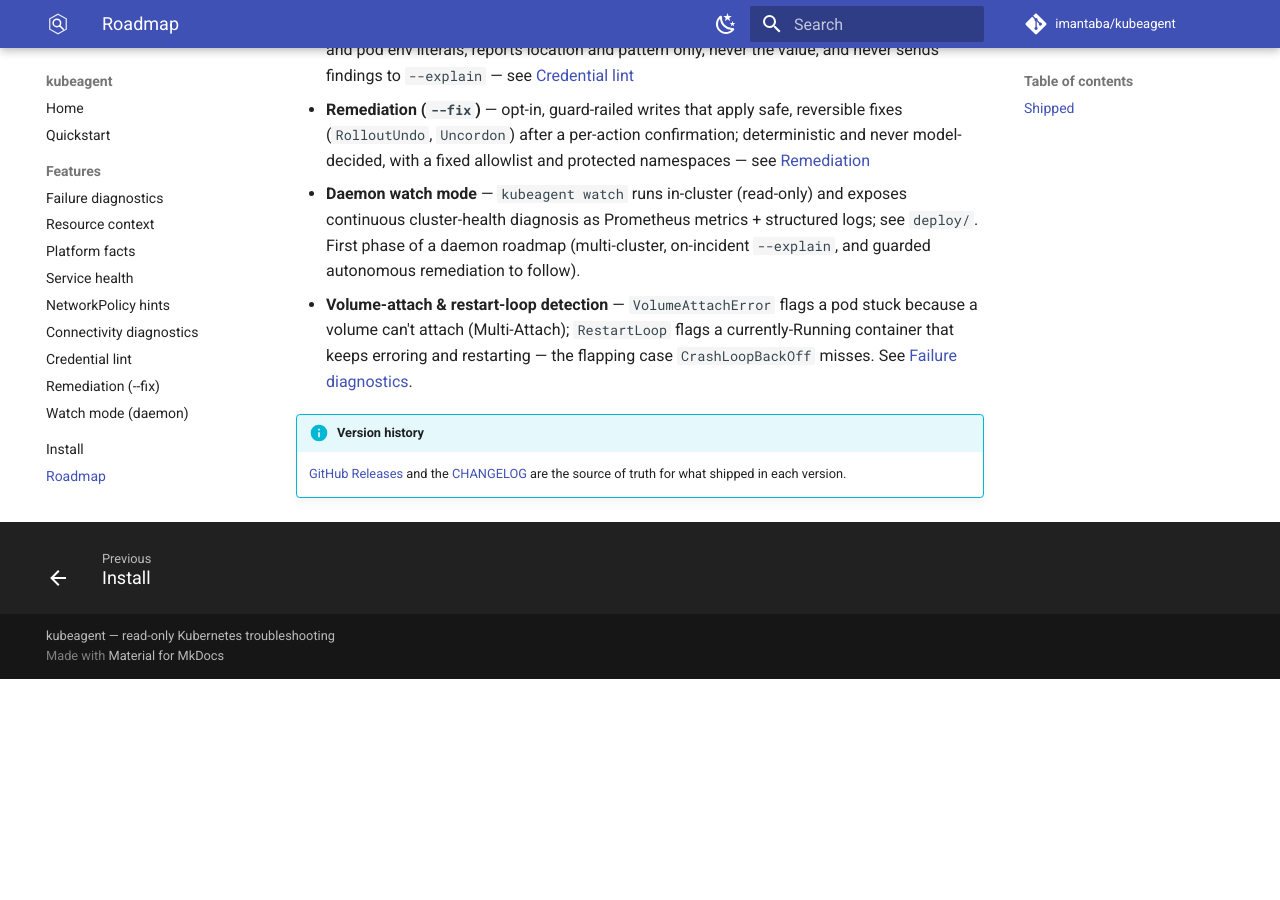
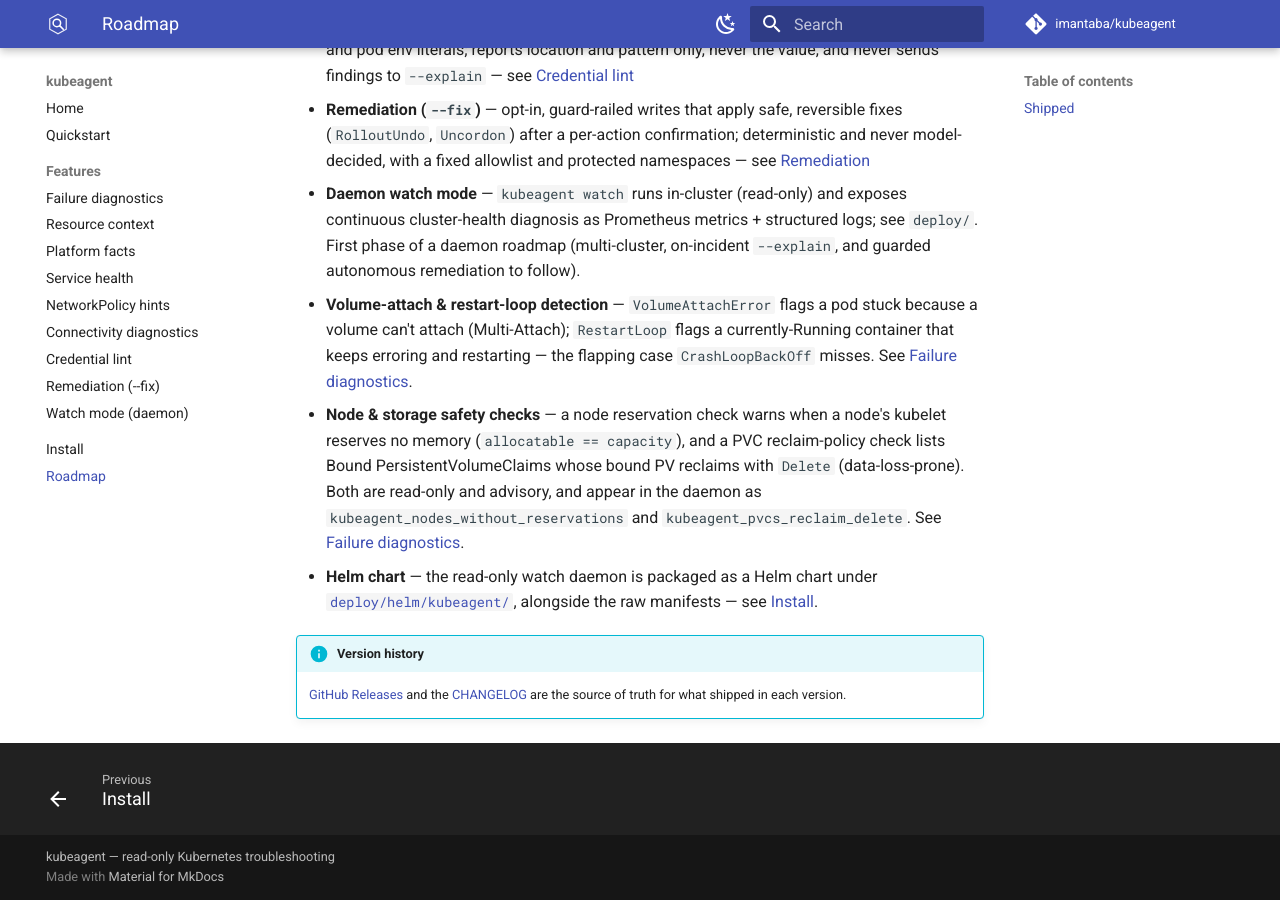
Before and after one commit to imantaba/kubeagent, an MkDocs documentation site: the page built from website/docs/roadmap.md, in a window 1280 px wide and 900 px high, scrolled down 761 px. Built offline with MkDocs 1.6.1 and Material for MkDocs 9.7.7, drawn with Linux system fonts in a browser that asks for light colours; comment, search, counter and statistics services are not loaded; before the commit the page ends 1440 px from its top, so only the background shows below that.

Commit message:
docs(website): add node/PVC checks and Helm chart to roadmap Shipped

```diff
--- a/website/docs/roadmap.md
+++ b/website/docs/roadmap.md
@@ -38,6 +38,15 @@
   stuck because a volume can't attach (Multi-Attach); `RestartLoop` flags a
   currently-Running container that keeps erroring and restarting — the flapping
   case `CrashLoopBackOff` misses. See [Failure diagnostics](features/diagnostics.md).
+- **Node & storage safety checks** — a node reservation check warns when a
+  node's kubelet reserves no memory (`allocatable == capacity`), and a PVC
+  reclaim-policy check lists Bound PersistentVolumeClaims whose bound PV reclaims
+  with `Delete` (data-loss-prone). Both are read-only and advisory, and appear in
+  the daemon as `kubeagent_nodes_without_reservations` and
+  `kubeagent_pvcs_reclaim_delete`. See [Failure diagnostics](features/diagnostics.md).
+- **Helm chart** — the read-only watch daemon is packaged as a Helm chart under
+  [`deploy/helm/kubeagent/`](https://github.com/imantaba/kubeagent/tree/main/deploy/helm/kubeagent),
+  alongside the raw manifests — see [Install](install.md#with-helm).
 
 !!! info "Version history"
     [GitHub Releases](https://github.com/imantaba/kubeagent/releases) and the
```
